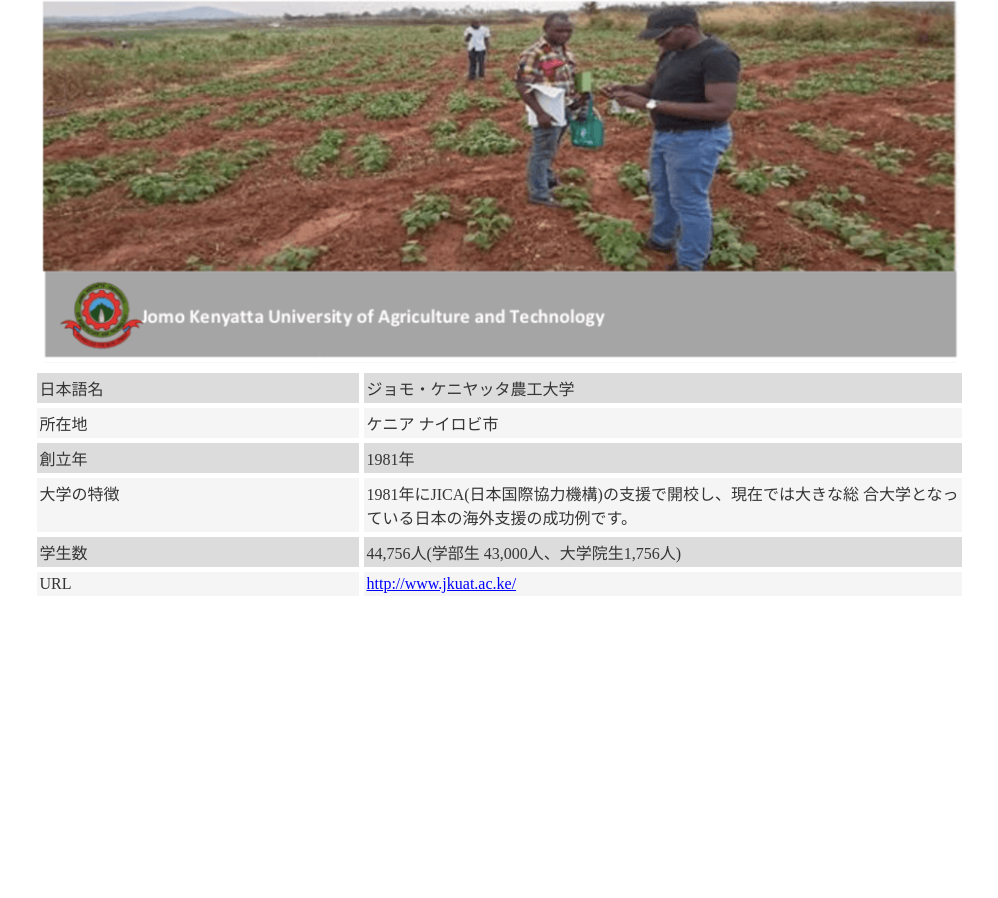
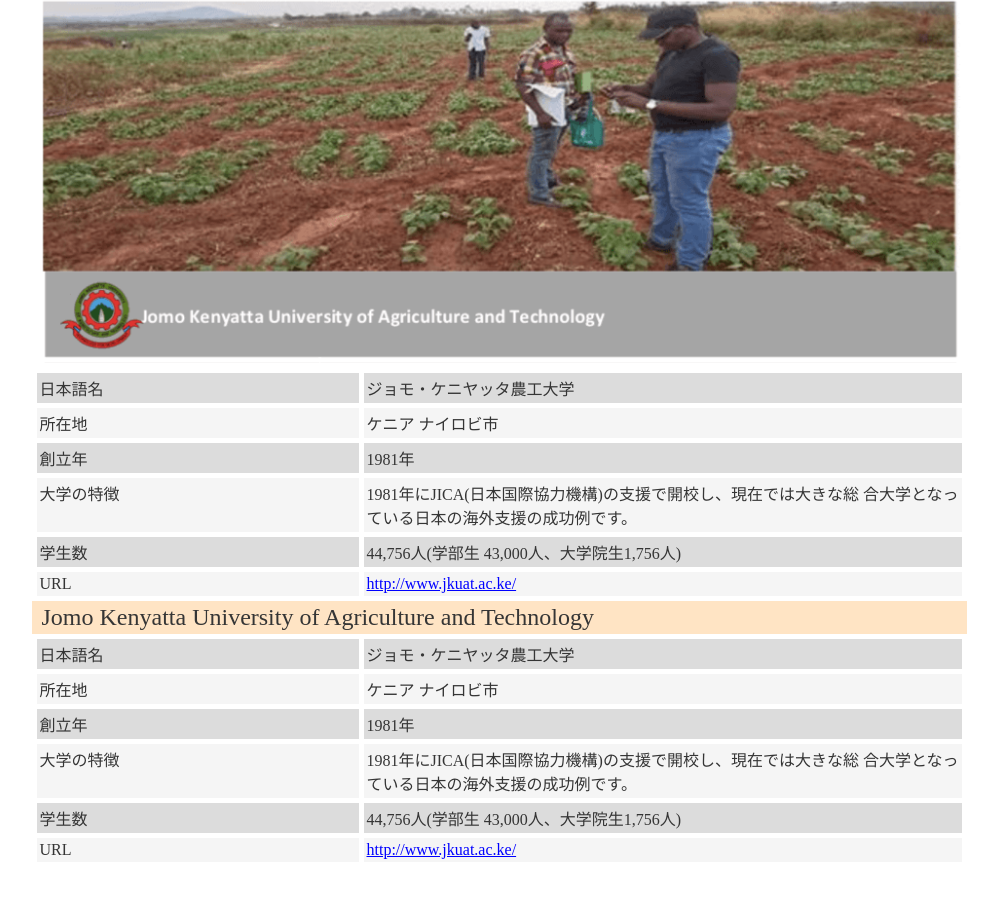
Before and after one commit to kurumi-0812/Utsunomiya-univ, a plain HTML site: page Utsunomiya-univ/university.html in a window 1280 px wide. Shown: the part 656-1554 px from the top of the page, without its empty margins (141-1139 px from the left). Before the commit the page ends 1307 px from the top, so only its background shows below. Drawn offline with Linux system fonts and the light colour scheme; files that its build step writes are made by us from their sources.

Commit message:
クラス名修正

```diff
--- a/Utsunomiya-univ/assets/styles/module/_program.scss
+++ b/Utsunomiya-univ/assets/styles/module/_program.scss
@@ -3,20 +3,19 @@
     margin-bottom: 10px;
   }
 
-  ul {
+  &_item01 {
     width: 93%;
     padding: 20px 20px 15px;
-  }
 
-  li {
-    margin-bottom: 10px;
-
+    h4 {
+      margin-bottom: 10px;
+    }
     p {
       margin: 10px 40px;
     }
   }
 
-  &_item {
+  &_item02 {
     width: 70%;
     padding: 10px 20px 15px;
     margin-top: 50px;
--- a/Utsunomiya-univ/assets/styles/module/_university.scss
+++ b/Utsunomiya-univ/assets/styles/module/_university.scss
@@ -34,4 +34,16 @@
       background: #dcdcdc;
     }
   }
+
+  &_item {
+    margin: 0 auto;
+  }
+
+  &_name {
+    margin: 0 auto;
+    width: 85%;
+    background-color: bisque;
+    font-size: 1.2rem;
+    padding: 3px 10px;
+  }
 }
--- a/Utsunomiya-univ/university.html
+++ b/Utsunomiya-univ/university.html
@@ -9,17 +9,13 @@
   </head>
   <body>
     <section id="university" class="university container">
-      <article>
         <h2 class="c_title_l">連携大学</h2>
         <figure class="university_place">
           <img src="./assets/img/uni.png" alt="連携大学" />
         </figure>
-      </article>
-      <article>
         <figure class="university_kenya">
           <img src="./assets/img/kenya.png" alt="ケニア" />
         </figure>
-      </article>
       <table class="university_kenya_table">
         <tr>
           <td>日本語名</td>
@@ -53,6 +49,42 @@
           </td>
         </tr>
       </table>
+      <div class="university_item">
+        <div class="university_name">Jomo Kenyatta University of Agriculture and Technology</div>
+        <table class="university_kenya_table">
+          <tr>
+            <td>日本語名</td>
+            <td>ジョモ・ケニヤッタ農工大学</td>
+          </tr>
+          <tr>
+            <td>所在地</td>
+            <td>ケニア ナイロビ市</td>
+          </tr>
+          <tr>
+            <td>創立年</td>
+            <td>1981年</td>
+          </tr>
+          <tr>
+            <td>大学の特徴</td>
+            <td>
+              1981年にJICA(日本国際協力機構)の支援で開校し、現在では大きな総
+              合大学となっている日本の海外支援の成功例です。
+            </td>
+          </tr>
+          <tr>
+            <td>学生数</td>
+            <td>44,756人(学部生 43,000人、大学院生1,756人)</td>
+          </tr>
+          <tr>
+            <td>URL</td>
+            <td>
+              <a href="http://www.jkuat.ac.ke/" target="_blank">
+                http://www.jkuat.ac.ke/</a
+              >
+            </td>
+          </tr>
+        </table>
+      </div>
     </section>
   </body>
 </html>
```
Also changed, not shown: Utsunomiya-univ/curriculum.html (+0 -2 lines), Utsunomiya-univ/index.html (+4 -4 lines), Utsunomiya-univ/overview.html (+4 -4 lines), Utsunomiya-univ/program.html (+7 -15 lines), Utsunomiya-univ/assets/styles/style.css, 1 other file.
